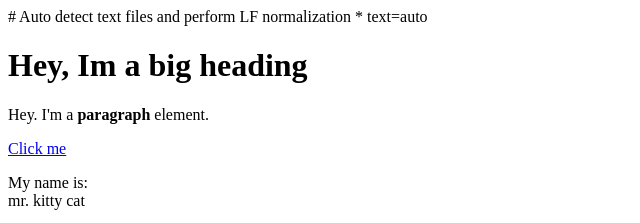
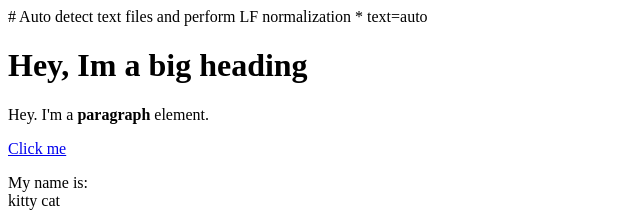
Before and after one commit to SpyrosAliv/cartoon-hero, a plain HTML site: page test.html in a window 1280 px wide. Shown: the top 223 px of the page, 0-640 px from the left. Drawn offline with Linux system fonts and the light colour scheme.

Commit message:
Changed it back

```diff
--- a/test.html
+++ b/test.html
@@ -3,14 +3,14 @@
 <!DOCTYPE html>
 <html>
 <head>
-	<title>Mr. Kitty Cat</title>
+	<title>Test page</title>
 </head>
 <body>
 <h1>Hey, Im a big heading</h1>
 <p>Hey. I'm a <b>paragraph</b> element.</p>
 <a href="https://google.com" target="_blank" title="Lets go to google">Click me</a>
 <p>My name is:<br>
-	mr. kitty cat</p>
+	kitty cat</p>
 <img src="https://icatcare.org/app/uploads/2018/07/Thinking-of-getting-a-cat.png">
 </body>
 </html>
```
